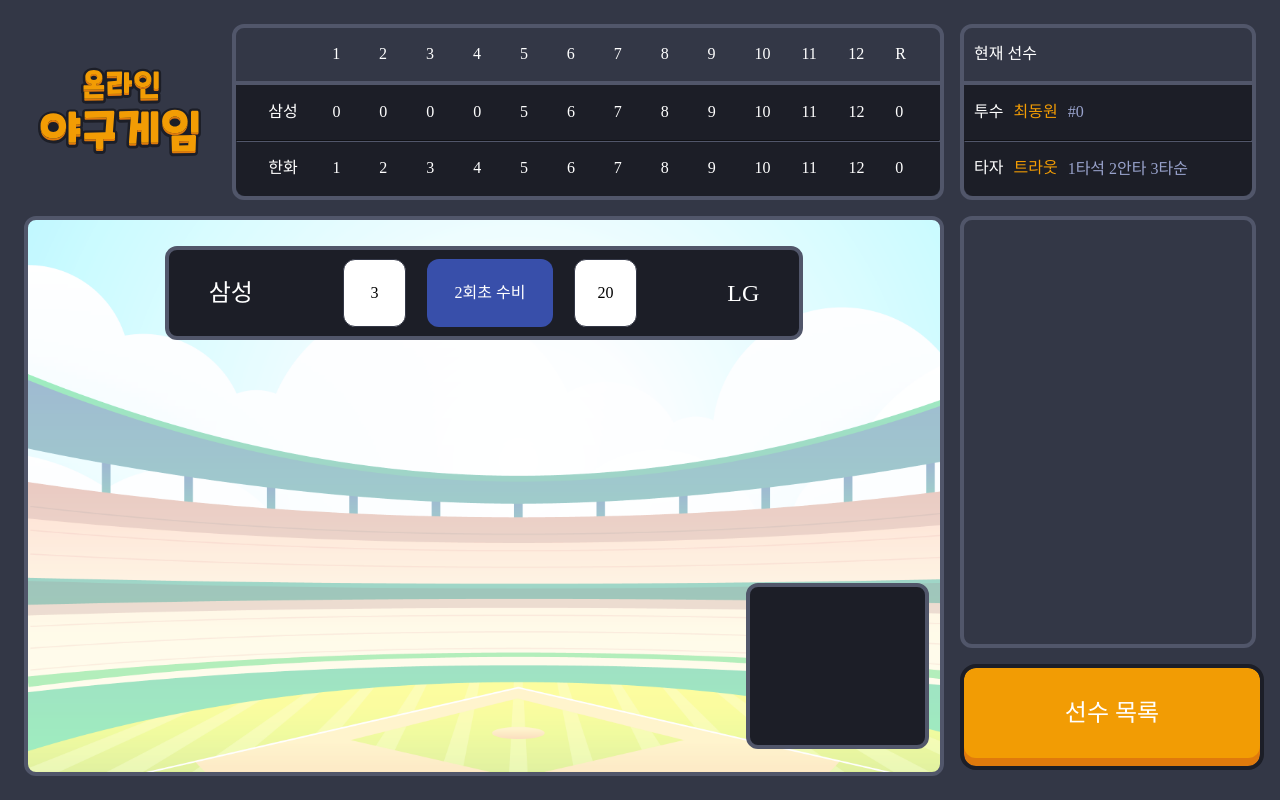
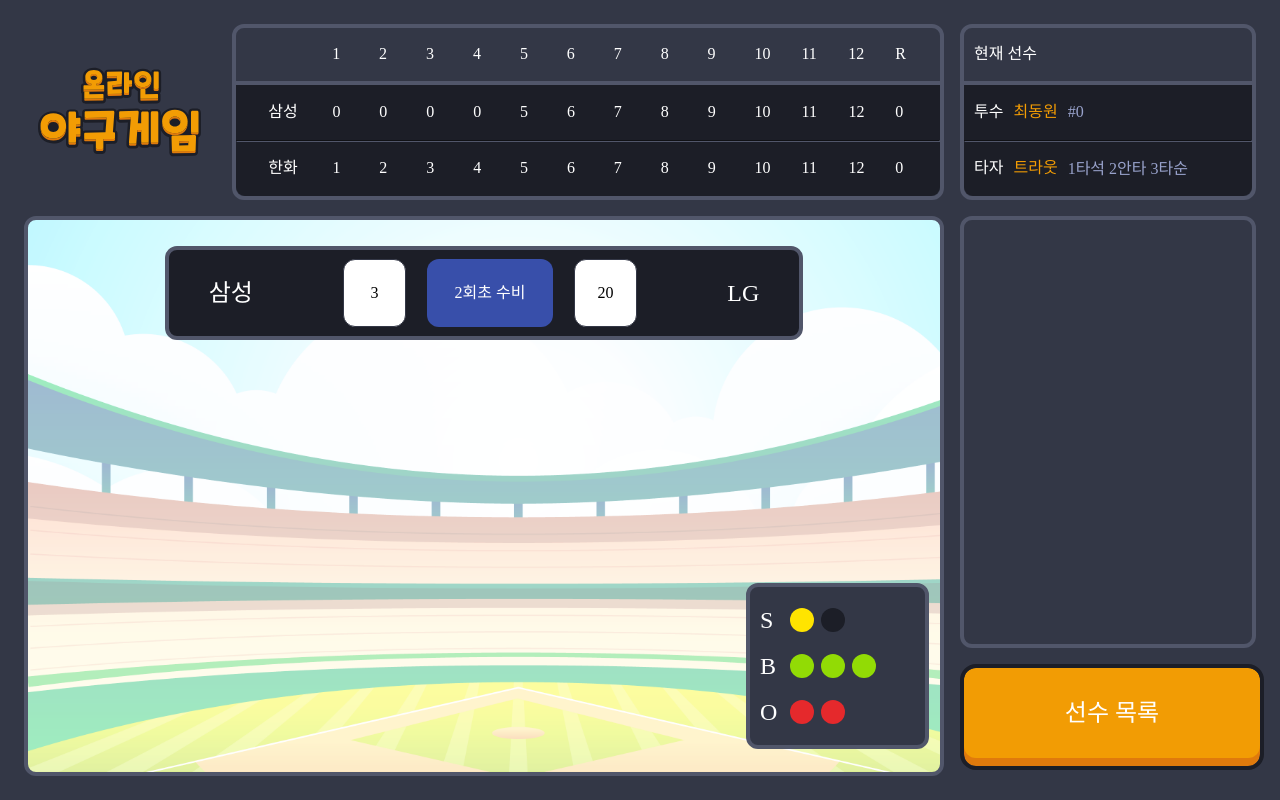
Before and after one commit to sungik-choi/baseball-10, a React (Create React App) app in the folder FE/baseball/: page /playground in a window 1280 px wide. Built offline with nearby package versions, Linux system fonts and the light colour scheme; a web font is replaced by a local one.

Commit message:
[#23] Feat : BallCount 관련 로직 추가

```diff
--- a/FE/baseball/src/components/playground/GameArea.jsx
+++ b/FE/baseball/src/components/playground/GameArea.jsx
@@ -2,7 +2,27 @@ import React from "react";
 import Background from "style/Background";
 import styled from "styled-components";
 
-const GameArea = ({ home, away }) => {
+const GameArea = ({ home, away, ballCount }) => {
+  const { strike, out, ball } = ballCount;
+
+  console.log(ball);
+
+  const ballCountHandler = (statusCount, currentCount, color) => {
+    const countPointList = [];
+    for (let i = 1; i < statusCount; i++) {
+      if (i <= currentCount) {
+        countPointList.push(<CountPoint color={color} />);
+      } else {
+        countPointList.push(<CountPoint />);
+      }
+    }
+    return countPointList;
+  };
+
+  const ballCountPoints = ballCountHandler(ballLength, ball, " #92db05");
+  const strikeCountPoints = ballCountHandler(strikeLength, strike, "#ffe400");
+  const outCountPoints = ballCountHandler(outLength, out, "#e5292c");
+
   return (
     <GameBackground>
       <ScoreBar>
@@ -15,11 +35,27 @@ const GameArea = ({ home, away }) => {
         <TeamName>{away.teamName}</TeamName>
       </ScoreBar>
       <BottomWarp>
-        <StatusBoard />
+        <StatusBoard>
+          <BallCountStatus>
+            <div className="title">S</div>
+            {strikeCountPoints}
+          </BallCountStatus>
+          <BallCountStatus>
+            <div className="title">B</div>
+            {ballCountPoints}
+          </BallCountStatus>
+          <BallCountStatus>
+            <div className="title">O</div>
+            {outCountPoints}
+          </BallCountStatus>
+        </StatusBoard>
       </BottomWarp>
     </GameBackground>
   );
 };
+const strikeLength = 3;
+const ballLength = 4;
+const outLength = 3;
 
 const GameBackground = styled(Background)`
   grid-area: gameArea;
@@ -90,11 +126,32 @@ const BottomWarp = styled.div`
 `;
 
 const StatusBoard = styled.div`
+  display: flex;
+  flex-direction: column;
+  justify-content: space-around;
+  color: var(--white);
   width: 20%;
   height: 100%;
-  background-color: var(--black);
+  background-color: var(--gray-3);
   border-radius: var(--border-radius);
   border: solid var(--border-size) #51566a;
+  font-size: var(--text-lg);
+  padding: 10px;
+  .title {
+    width: 15%;
+  }
+`;
+
+const CountPoint = styled.div`
+  width: 24px;
+  height: 24px;
+  background-color: ${(props) => (props.color ? props.color : `var(--black)`)};
+  border-radius: 50%;
+  margin-left: 7px;
+`;
+
+const BallCountStatus = styled.div`
+  display: flex;
 `;
 
 export default GameArea;
```
